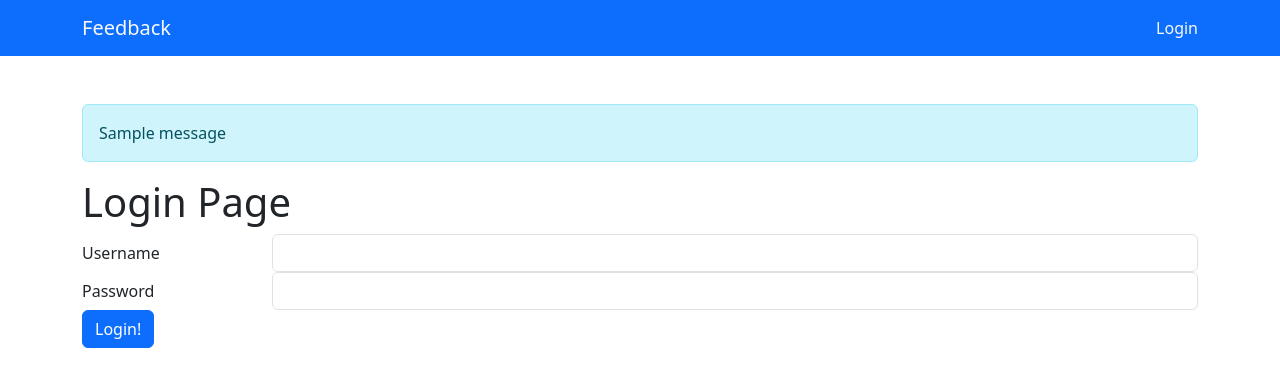
After one commit to quyenpham94/flask-hash-feedback, a Flask app: page /login in a window 1280 px wide. The commit adds this page. Shown: the top 387 px of the page. Run offline with Flask 2, Linux system fonts and the light colour scheme; tables that the repository leaves empty hold one stand-in row (values such as "Sample post"); one stand-in notice (Sample message) is shown; some libraries are stand-ins or nearby versions.

Commit message:
add register and login page

```diff
--- a/app.py
+++ b/app.py
@@ -1,5 +1,8 @@
 from flask import Flask, render_template, redirect, session, flash
-from models import connect_db, db, User
+from models import connect_db, db, User, Feedback
+
+from forms import RegisterForm, LoginForm
+from werkzeug.exceptions import Unauthorized
 
 
 app = Flask(__name__)
@@ -14,4 +17,54 @@ connect_db(app)
 
 @app.route('/')
 def home_page():
-    return render_template('index.html')
+    """Home page."""
+    return redirect('/register')
+
+@app.route('/register')
+def register_page():
+    """Register page where user can sign up new account."""
+
+    if "username" in session:
+        return redirect(f"/users/{session['username']}")
+
+    form = RegisterForm()
+
+    if form.validate_on_submit():
+        username = form.username.data
+        password = form.password.data
+        email = form.email.data
+        first_name = form.first_name.data
+        last_name = form.last_name.data
+
+        user = User.register(username, password, email, first_name, last_name)
+
+        db.session.commit()
+
+        session['username'] = user.username
+
+        return redirect(f"users/{user.username}")
+
+    else:
+        return render_template("users/register.html", form=form)
+
+@app.route('/login', methods=["GET", "POST"])
+def login_page():
+    """Login page that allows existing user sign in."""
+
+    if "username" in session:
+        return redirect(f"users/{session['username']}")
+
+    form = LoginForm()
+    if form.validate_on_submit():
+        username = form.username.data
+        password = form.password.data
+
+        user = User.authenticate(username, password)
+        if user:
+            session['username'] = user.username
+            return redirect(f"users/{user.username}")
+        else:
+            form.username.errors = ["Invalid username/password."]
+            return render_template("users/login.html", form=form)
+
+    return render_template("users/login.html", form=form)
--- a/forms.py
+++ b/forms.py
@@ -0,0 +1,18 @@
+from wtforms import StringField, PasswordField
+from wtforms.validators import InputRequired, Length, NumberRange, Email, Optional
+from flask_wtf import FlaskForm
+
+class RegisterForm(FlaskForm):
+    """User registration form."""
+
+    username = StringField("Username", validators=[InputRequired(), Length(min=1, max=20)])
+    password = PasswordField("Password", validators=[InputRequired(), Length(min=6, max=50)])
+    email = StringField("email", validators=[InputRequired(), Email(), Length(max=50)])
+    first_name = StringField("first_name", validators=[InputRequired(), Length(max=30)])
+    last_name = StringField("last_name", validators=[InputRequired(), Length(max=30)])
+
+class LoginForm(FlaskForm):
+    """Login Form."""
+
+    username = StringField("Username", validators=[InputRequired(), Length(min=1, max=20)])
+    password = PasswordField("Password", validators=[InputRequired(), Length(min=6, max=50)])
--- a/templates/base.html
+++ b/templates/base.html
@@ -5,13 +5,15 @@
     <meta http-equiv="X-UA-Compatible" content="IE=edge">
     <meta name="viewport" content="width=device-width, initial-scale=1.0">
     <title>Feedback</title>
+    <link rel="stylesheet" href="https://unpkg.com/bootstrap/dist/css/bootstrap.css">
+    <link rel="stylesheet" href="/static/style.css">
 </head>
 <body>
     <nav class="navbar navbar-light bg-primary justify-content-between ">
         <div class="container">
           <a href="/" class="navbar-brand text-light">Feedback</a>
           <ul class="nav navbar-nav flex-row float-right">
-            {% if session['user_id'] %}
+            {% if 'username' in session %}
             <li class="nav-item">
               <a class="nav-link pr-3 text-light" href="/logout">Logout</a>
             </li>
@@ -19,12 +21,20 @@
             <li class="nav-item">
               <a class="nav-link pr-3 text-light" href="/login">Login</a>
             </li>
-            <li class="nav-item">
-              <a class="nav-link text-light" href="/register">Sign up</a>
-            </li>
             {% endif %}
           </ul>
         </div>
       </nav>
+
+<div class="container mt-5">
+    {% for msg in get_flashed_messages() %}
+    <div class="alert alert-info">{{ msg }}</div>
+    {% endfor %}
+
+    {% block content %}
+    <!-- put the content here -->
+    {% endblock %}
+</div>
 </body>
+
 </html>
--- /dev/null
+++ b/templates/users/login.html
@@ -0,0 +1,35 @@
+{% extends 'base.html' %}
+
+{% block title %}
+Login
+{% endblock %}
+
+{% block content %}
+
+<h1>Login Page</h1>
+<form method="POST">
+    {{ form.hidden_tag() }}
+
+    {% for field in form.errors %}
+        <div class="alert alert-danger">
+            {{ field }}:
+            <ul>
+                {% for error in form.errors[field] %}
+                <li>{{ error }}</li>
+                {% endfor %}
+            </ul>
+        </div>
+    {% endfor %}
+
+    {% for field in form if field.widget.input_type != 'hidden' %}
+
+    <div class="form-group row">
+        {{ field.label(class="col-sm-2 col-form-label") }}
+        <div class="col-sm-10">
+            {{ field(class="form-control") }}
+        </div>
+    </div>
+    {% endfor %}
+    <button class="btn btn-primary">Login!</button>
+</form>
+{% endblock %}
```
Also changed, not shown: models.py (+43 -6 lines), templates/users/register.html (added, +37 -0 lines), templates/feedback/edit.html (added), templates/feedback/new.html (added).
